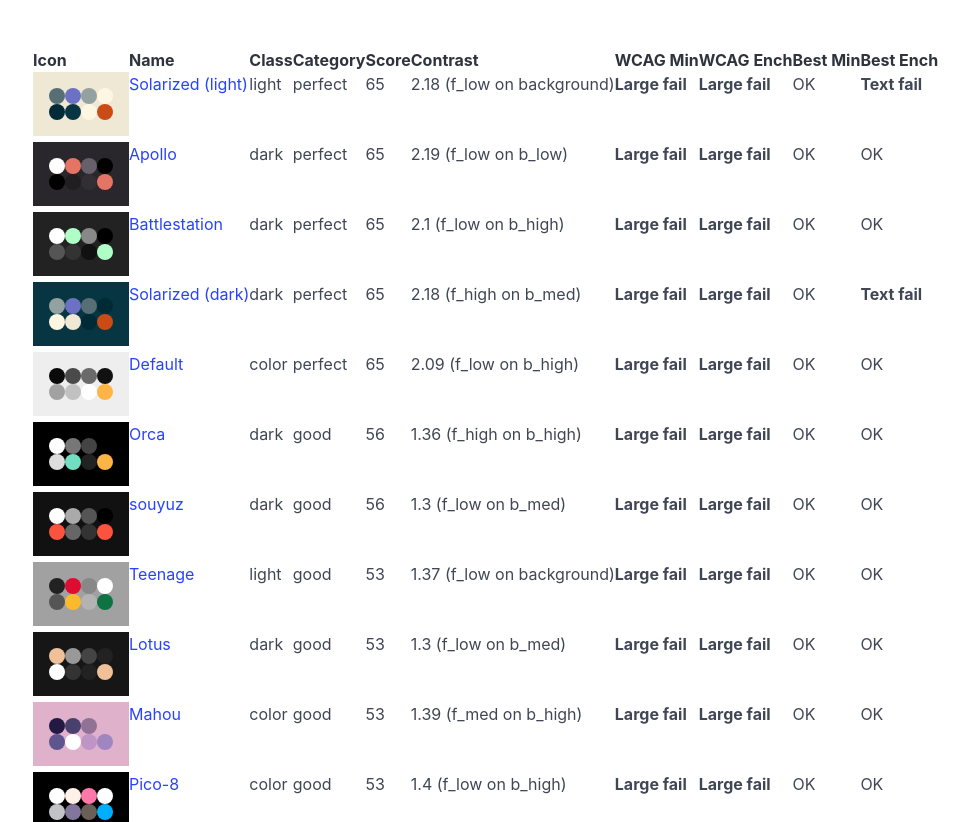
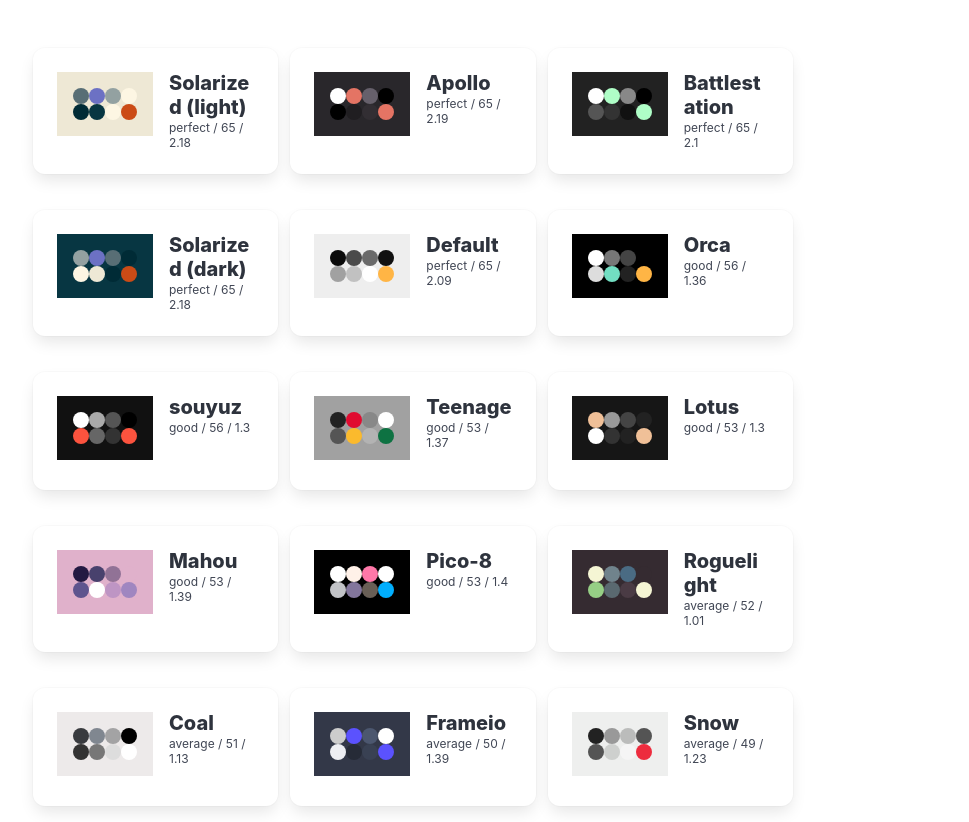
Before and after one commit to madeso/color-theme-explorer, a React (Vite) app: page / in a window 1280 px wide. Shown: the top 822 px of the page, without its empty margins (31-1000 px from the left). Built offline with nearby package versions, Linux system fonts and the light colour scheme.

Commit message:
Switch to cards

```diff
--- a/src/App.tsx
+++ b/src/App.tsx
@@ -79,7 +79,7 @@
 const RatioDesc = ({cl, k}: {cl: RatioClass, k: keyof RatioClass}) =>
   cl[k].large ? ( cl[k].text ? <RatioOk /> : <RatioTextFail/>) : <RatioLargeFail/>;
 
-const ThemeSvg = ({t}: {t: Colors}) => <svg width="96px" height="64px" xmlns="http://www.w3.org/2000/svg" baseProfile="full" version="1.1">
+const ThemeSvg = ({t, className}: {t: Colors, className?: string}) => <svg className={className} width="96px" height="64px" xmlns="http://www.w3.org/2000/svg" baseProfile="full" version="1.1">
         <rect width='96' height='64' id='background' fill={t.background} />
         <circle cx='24' cy='24' r='8' id='f_high' fill={t.f_high} />
         <circle cx='40' cy='24' r='8' id='f_med' fill={t.f_med} />
@@ -101,54 +101,43 @@
     ...map("dark", dark_themes),
     ...map("color", color_themes)
   ];
-  const header = <tr>
-    <th>Icon</th>
-    <th>Name</th>
-    <th>Class</th>
-    <th>Category</th>
-    <th>Score</th>
-    <th>Contrast</th>
-    <th>WCAG Min</th>
-    <th>WCAG Ench</th>
-    <th>Best Min</th>
-    <th>Best Ench</th>
-  </tr>;
   const themes_sorted = all_themes.map(t => ({
     ...t, evaluated: evaluate_theme(t.theme), lowest_contrast: lowest_contrast(t, "worst"), best_contrast: lowest_contrast(t, "best")
   })).toSorted((lhs, rhs) => rhs.evaluated.score - lhs.evaluated.score);
-  const theme_list = themes_sorted.map((t, index) => <tr key={index}>
-      <td><ThemeSvg t={t.theme}/></td>
-      <td><a onClick={() => {
-        setTheme(t);
-      }}>{t.name}</a></td>
-      <td>{t.class}</td>
-      <td>{t.evaluated.cat}</td>
-      <td>{t.evaluated.score}</td>
-      <td>{t.lowest_contrast.contrast.toLocaleString(undefined, {maximumFractionDigits:2})} ({t.lowest_contrast.disp})</td>
-      <td><RatioDesc k="min" cl={classify_ratio(t.lowest_contrast.contrast)}/></td>
-      <td><RatioDesc k="enchanced" cl={classify_ratio(t.lowest_contrast.contrast)}/></td>
-      <td><RatioDesc k="min" cl={classify_ratio(t.best_contrast.contrast)}/></td>
-      <td><RatioDesc k="enchanced" cl={classify_ratio(t.best_contrast.contrast)}/></td>
-    </tr>
+  const theme_list = themes_sorted.map((t, index) => <div className="card" key={index}>
+
+      <div className="card-content">
+        <div className='media'>
+          <div className='media-left'>
+            <figure className="image">
+              <ThemeSvg t={t.theme}/>
+            </figure>
+          </div>
+          <div className="media-content">
+            <a className="title is-5" onClick={() => {
+              setTheme(t);
+            }}>{t.name}</a>
+            <p className="subtitle is-7">
+              {t.evaluated.cat} / {t.evaluated.score} / {t.lowest_contrast.contrast.toLocaleString(undefined, {maximumFractionDigits:2})}
+            </p>
+          </div>
+        </div>
+      </div>
+    </div>
   );
 
   return (
     <>
       <section className="section">
         <div className="container">
-          <div>
-            <table>
-              <thead>
-                {header}
-              </thead>
-              <tbody>
-                {theme_list}
-              </tbody>
-            </table>
-          </div>
+          <div className="columns">
+            <div className='column grid is-col-min-9'>
+              {theme_list}
+            </div>
 
-          <div>
-            {theme && <ThemeDisplay theme={theme} />}
+            <div className='column is-one-third'>
+              {theme && <ThemeDisplay theme={theme} />}
+            </div>
           </div>
         </div>
       </section>
```
